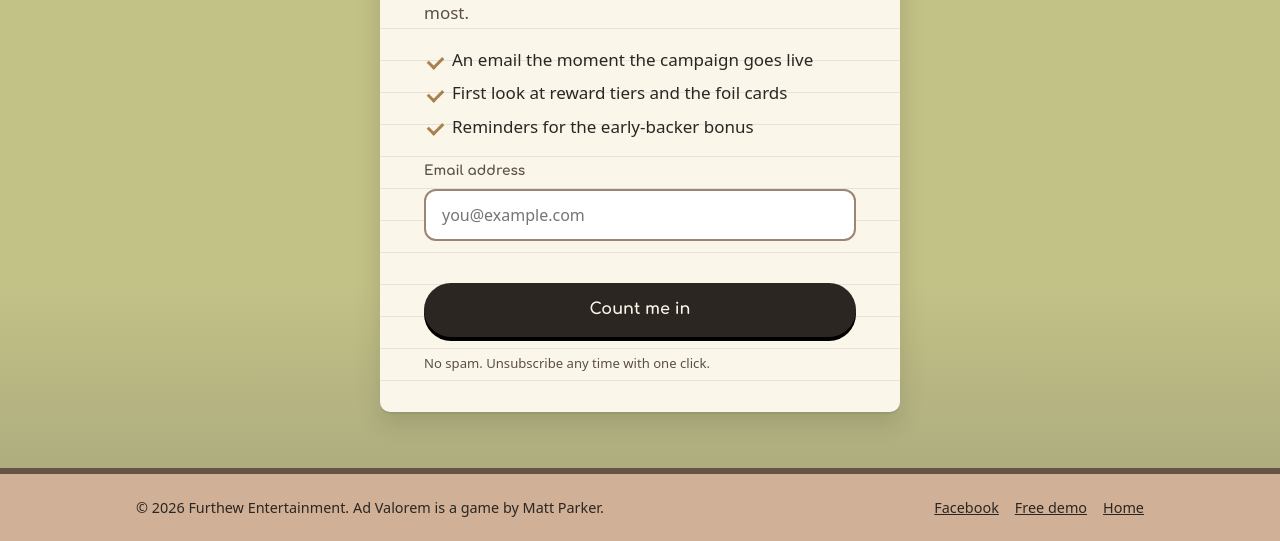
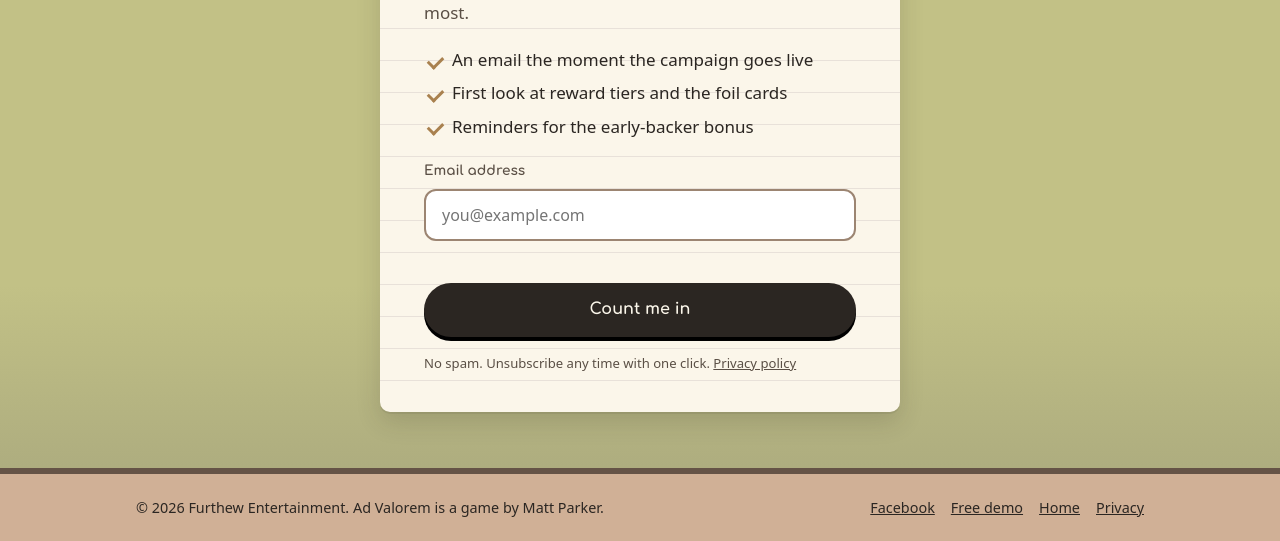
Before and after one commit to furthew-dev/furthew-site, a plain HTML site: page subscribe/index.html in a window 1280 px wide. Shown: the part 329-870 px from the top of the page. Drawn offline with Linux system fonts and the light colour scheme.

Commit message:
Subscribe page: add Privacy links

```diff
--- a/subscribe/index.html
+++ b/subscribe/index.html
@@ -132,7 +132,7 @@ src="https://www.facebook.com/tr?id=2889180588007360&ev=PageView&noscript=1"
           <input type="hidden" name="anticsrf" value="true">
           <p class="err" id="err" role="alert"></p>
           <button class="btn" type="submit" id="go">Count me in</button>
-          <p class="fine">No spam. Unsubscribe any time with one click.</p>
+          <p class="fine">No spam. Unsubscribe any time with one click. <a href="/privacy/">Privacy policy</a></p>
         </form>
       </div>
 
@@ -155,7 +155,7 @@ src="https://www.facebook.com/tr?id=2889180588007360&ev=PageView&noscript=1"
 <footer>
   <div class="wrap">
     <span>&copy; 2026 Furthew Entertainment. Ad Valorem is a game by Matt Parker.</span>
-    <nav><a href="https://www.facebook.com/furthewentertainment">Facebook</a><a href="https://furthew-dev.github.io/ad-valorem-pocket/">Free demo</a><a href="/">Home</a></nav>
+    <nav><a href="https://www.facebook.com/furthewentertainment">Facebook</a><a href="https://furthew-dev.github.io/ad-valorem-pocket/">Free demo</a><a href="/">Home</a><a href="/privacy/">Privacy</a></nav>
   </div>
 </footer>
 
```
